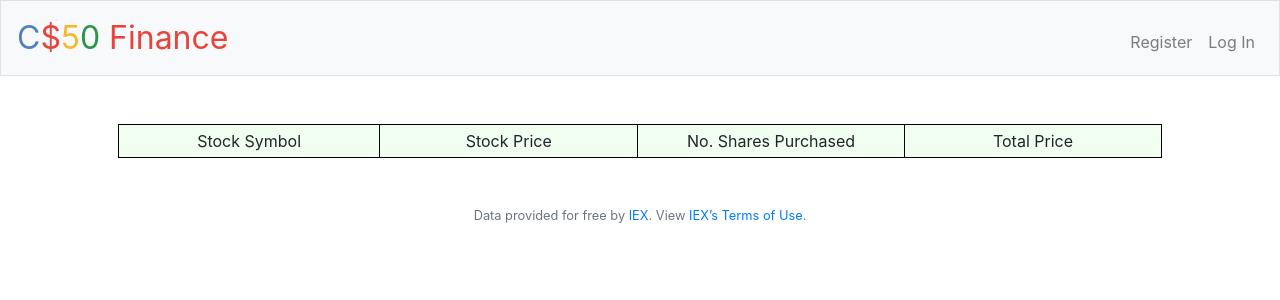
After one commit to Koldenblue/finance, a Flask app: template templates/index.html in a window 1280 px wide. The commit adds this page. Shown: the top 300 px of the page. Run offline with Flask 2, Linux system fonts and the light colour scheme; the template is opened without the code that fills it, so the values that code supplies are empty; some libraries are stand-ins or nearby versions.

Commit message:
routes partially completed.

```diff
--- /dev/null
+++ b/application.py
@@ -0,0 +1,208 @@
+import os
+
+from cs50 import SQL
+from flask import Flask, flash, jsonify, redirect, render_template, request, session
+from flask_session import Session
+from tempfile import mkdtemp
+from werkzeug.exceptions import default_exceptions, HTTPException, InternalServerError
+from werkzeug.security import check_password_hash, generate_password_hash
+
+from helpers import apology, login_required, lookup, usd
+
+# Configure application
+app = Flask(__name__)
+
+# Ensure templates are auto-reloaded
+app.config["TEMPLATES_AUTO_RELOAD"] = True
+
+# Ensure responses aren't cached
+@app.after_request
+def after_request(response):
+    response.headers["Cache-Control"] = "no-cache, no-store, must-revalidate"
+    response.headers["Expires"] = 0
+    response.headers["Pragma"] = "no-cache"
+    return response
+
+# Custom filter
+app.jinja_env.filters["usd"] = usd
+
+# Configure session to use filesystem (instead of signed cookies)
+app.config["SESSION_FILE_DIR"] = mkdtemp()
+app.config["SESSION_PERMANENT"] = False
+app.config["SESSION_TYPE"] = "filesystem"
+Session(app)
+
+# Configure CS50 Library to use SQLite database
+db = SQL("sqlite:///finance.db")
+
+# Make sure API key is set
+if not os.environ.get("API_KEY"):
+    raise RuntimeError("API_KEY not set")
+
+
+@app.route("/")
+#decorator defined in helpers.py
+@login_required
+def index():
+    """Show portfolio of stocks"""
+    # need to lookup each stock user owns
+    rows = db.execute('SELECT symbol, stock_price, shares_purchased, total_price FROM purchases WHERE username = :username', username=session['username'])
+    return render_template('history.html', rows=rows)
+
+
+
+@app.route("/buy", methods=["GET", "POST"])
+@login_required
+def buy():
+    """Buy shares of stock"""
+    if request.method == "GET":
+        return render_template("/buy.html")
+    # for post, get form info.
+    else:
+        symbol = request.form.get('symbol')
+        shares = request.form.get('shares')
+
+        # First make sure shares are a positive integer
+        try:
+            shares = int(shares)
+        except(ValueError):
+            return apology("Only positive integer share numbers accepted.", 403)
+        if not isinstance(int(shares), int) or int(shares) <= 0:
+            return apology("Only positive integer share numbers may be entered.", 403)
+
+        # Next, find price of stock
+        quote = lookup(symbol)
+        # if api call is invalid, will return None
+        if quote == None:
+            return apology('That symbol is invalid!', 403)
+
+        price = quote['price']
+        # Next look up how much cash the user has
+        cash = db.execute("SELECT cash FROM users WHERE id = :id", id=session["user_id"])
+        total_price = price * shares
+        cash = cash[0]['cash']
+        if cash < total_price:
+            return apology(f'The total price is {usd(total_price)}. You only have {usd(cash)}!')
+        # if user can afford stock, add to purchases table
+        db.execute('INSERT INTO purchases (username, symbol, stock_price, shares_purchased, total_price) values (:username, :symbol, :stock_price, :shares_purchased, :total_price);',
+                    username=session['username'], symbol=symbol.upper(), stock_price=usd(price), shares_purchased=shares, total_price=usd(total_price))
+        # finally, redirect to index
+        return redirect('/')
+
+@app.route("/history")
+@login_required
+def history():
+    """Show history of transactions"""
+    rows = db.execute('SELECT symbol, stock_price, shares_purchased, total_price FROM purchases WHERE username = :username', username=session['username'])
+    return render_template('history.html', rows=rows)
+
+
+@app.route("/login", methods=["GET", "POST"])
+def login():
+    """Log user in"""
+
+    # Forget any user_id
+    session.clear()
+
+    # User reached route via POST (as by submitting a form via POST)
+    if request.method == "POST":
+
+        # Ensure username was submitted
+        if not request.form.get("username"):
+            return apology("must provide username", 403)
+
+        # Ensure password was submitted
+        elif not request.form.get("password"):
+            return apology("must provide password", 403)
+
+        # Query database for username
+        rows = db.execute("SELECT * FROM users WHERE username = :username",
+                          username=request.form.get("username"))
+
+        # Ensure username exists and password is correct
+        if len(rows) != 1 or not check_password_hash(rows[0]["hash"], request.form.get("password")):
+            return apology("invalid username and/or password", 403)
+
+        # Remember which user has logged in
+        session["user_id"] = rows[0]["id"]
+        session['username'] = rows[0]['username']
+
+        # Redirect user to home page
+        return redirect("/")
+
+    # User reached route via GET (as by clicking a link or via redirect)
+    else:
+        return render_template("login.html")
+
+
+@app.route("/logout")
+def logout():
+    """Log user out"""
+
+    # Forget any user_id
+    session.clear()
+
+    # Redirect user to login form
+    return redirect("/")
+
+
+@app.route("/quote", methods=["GET", "POST"])
+@login_required
+def quote():
+    """Get stock quote."""
+    if request.method == "GET":
+        return render_template('/quote.html')
+    else:
+        symbol = request.form.get('symbol')
+        # use lookup and usd functions from helpers.py
+        quote = lookup(symbol)
+        # if api call is invalid, will return None
+        if quote == None:
+            return apology('That symbol is invalid!', 403)
+        # print('the quote is', quote)
+        quote['price'] = usd(quote['price'])
+        return render_template("quoted.html", quote=quote)
+
+@app.route("/register", methods=["GET", "POST"])
+def register():
+    """Register user"""
+    if request.method == 'GET':
+        return render_template("register.html")
+    else:
+        # Ensure username was submitted
+        if not request.form.get("username"):
+            return apology("must provide username", 403)
+        # Ensure password was submitted
+        elif not request.form.get("password"):
+            return apology("must provide password", 403)
+        elif request.form.get('password-confirm') != request.form.get('password'):
+            return apology("must confirm password")
+        else:
+            username = request.form.get('username')
+            password = generate_password_hash(request.form.get('password'))
+            rows = db.execute("SELECT * FROM users")
+            #make sure username doesn't already exist
+            for row in rows:
+                if username == row['username']:
+                    return apology("that username already exists", 403)
+        # finally, if no errors, insert new user into db. then go back to login.
+        db.execute("INSERT INTO users (username, hash) VALUES (:username, :hash)", username=username, hash=password)
+        return render_template('/login.html')
+
+@app.route("/sell", methods=["GET", "POST"])
+@login_required
+def sell():
+    """Sell shares of stock"""
+    return apology("TODO")
+
+
+def errorhandler(e):
+    """Handle error"""
+    if not isinstance(e, HTTPException):
+        e = InternalServerError()
+    return apology(e.name, e.code)
+
+
+# Listen for errors
+for code in default_exceptions:
+    app.errorhandler(code)(errorhandler)
--- /dev/null
+++ b/requirements.txt
@@ -0,0 +1,4 @@
+cs50
+Flask
+Flask-Session
+requests
--- /dev/null
+++ b/static/styles.css
@@ -0,0 +1,59 @@
+nav .navbar-brand
+{
+    /* size for brand */
+    font-size: xx-large;
+}
+
+/* colors for brand */
+nav .navbar-brand .blue
+{
+    color: #537fbe;
+}
+nav .navbar-brand .red
+{
+    color: #ea433b;
+}
+nav .navbar-brand .yellow
+{
+    color: #f5b82e;
+}
+nav .navbar-brand .green
+{
+    color: #2e944b;
+}
+
+main .form-control
+{
+    /* center form controls */
+    display: inline-block;
+
+    /* override Bootstrap's 100% width for form controls */
+    width: auto;
+}
+
+main
+{
+    /* scroll horizontally as needed */
+    overflow-x: auto;
+
+    /* center contents */
+    text-align: center;
+}
+
+main img
+{
+    /* constrain images on small screens */
+    max-width: 100%;
+}
+
+td {
+    border-width: 1px;
+    border-color: black;
+    border-style: solid;
+    width: 20em;
+    padding: 0.25em;
+}
+
+.table-title {
+    background-color: honeydew;
+}
--- /dev/null
+++ b/templates/index.html
@@ -0,0 +1,29 @@
+{% extends "layout.html" %}
+
+{% block title %}
+    Portfolio Home
+{% endblock %}
+
+{% block main %}
+    {% if rows == [] %}
+        <div>No purchase history yet. $10,000.00 available starting cash.</div>
+    {% else %}
+        <table>
+        <tr>
+            <td class='table-title'>Stock Symbol</td>
+            <td class='table-title'>Stock Price</td>
+            <td class='table-title'>No. Shares Purchased</td>
+            <td class='table-title'>Total Price</td>
+        </tr>
+        {% for row in rows %}
+        <tr>
+            <td>{{ row.symbol }}</td>
+            <td>{{ row.stock_price }}</td>
+            <td>{{ row.shares_purchased }}</td>
+            <td>{{ row.total_price }}</td>
+        </tr>
+        {% endfor %}
+
+        </table>
+    {% endif %}
+{% endblock %}
--- a/templates/layout.html
+++ b/templates/layout.html
@@ -1,14 +1,72 @@
 <!DOCTYPE html>
+
 <html lang="en">
-<head>
-  <meta charset="UTF-8">
-  <meta name="viewport" content="width=device-width, initial-scale=1.0">
-  <title>Finance</title>
-</head>
-<body>
 
-{% block body %}
-{% endblock %}
+    <head>
 
-</body>
+        <!-- Required meta tags -->
+        <meta charset="utf-8">
+        <meta name="viewport" content="width=device-width, initial-scale=1, shrink-to-fit=no">
+
+        <!-- documentation at http://getbootstrap.com/docs/4.1/, alternative themes at https://bootswatch.com/ -->
+        <link href="https://maxcdn.bootstrapcdn.com/bootstrap/4.1.3/css/bootstrap.min.css" rel="stylesheet">
+
+        <!-- https://favicon.io/emoji-favicons/money-mouth-face/ -->
+        <link href="/static/favicon.ico" rel="icon">
+
+        <link href="/static/styles.css" rel="stylesheet">
+
+        <script src="https://code.jquery.com/jquery-3.3.1.min.js"></script>
+        <script src="https://cdnjs.cloudflare.com/ajax/libs/popper.js/1.14.3/umd/popper.min.js"></script>
+        <script src="https://maxcdn.bootstrapcdn.com/bootstrap/4.1.3/js/bootstrap.min.js"></script>
+
+        <title>C$50 Finance: {% block title %}{% endblock %}</title>
+
+    </head>
+
+    <body>
+
+        <nav class="navbar navbar-expand-md navbar-light bg-light border">
+            <a class="navbar-brand" href="/"><span class="blue">C</span><span class="red">$</span><span class="yellow">5</span><span class="green">0</span> <span class="red">Finance</span></a>
+            <button aria-controls="navbar" aria-expanded="false" aria-label="Toggle navigation" class="navbar-toggler" data-target="#navbar" data-toggle="collapse" type="button">
+                <span class="navbar-toggler-icon"></span>
+            </button>
+            <div class="collapse navbar-collapse" id="navbar">
+                {% if session.user_id %}
+                    <ul class="navbar-nav mr-auto mt-2">
+                        <li class="nav-item"><a class="nav-link" href="/quote">Quote</a></li>
+                        <li class="nav-item"><a class="nav-link" href="/buy">Buy</a></li>
+                        <li class="nav-item"><a class="nav-link" href="/sell">Sell</a></li>
+                        <li class="nav-item"><a class="nav-link" href="/history">History</a></li>
+                    </ul>
+                    <ul class="navbar-nav ml-auto mt-2">
+                        <li class="nav-item"><a class="nav-link" href="/logout">Log Out</a></li>
+                    </ul>
+                {% else %}
+                    <ul class="navbar-nav ml-auto mt-2">
+                        <li class="nav-item"><a class="nav-link" href="/register">Register</a></li>
+                        <li class="nav-item"><a class="nav-link" href="/login">Log In</a></li>
+                    </ul>
+                {% endif %}
+            </div>
+        </nav>
+
+        {% if get_flashed_messages() %}
+            <header>
+                <div class="alert alert-primary border text-center" role="alert">
+                    {{ get_flashed_messages() | join(" ") }}
+                </div>
+            </header>
+        {% endif %}
+
+        <main class="container p-5">
+            {% block main %}{% endblock %}
+        </main>
+
+        <footer class="small text-center text-muted">
+            Data provided for free by <a href="https://iextrading.com/developer">IEX</a>. View <a href="https://iextrading.com/api-exhibit-a/">IEX’s Terms of Use</a>.
+        </footer>
+
+    </body>
+
 </html>
```
Also changed, not shown: helpers.py (added, +65 -0 lines), templates/apology.html (added, +9 -0 lines), templates/buy.html (added, +19 -0 lines), templates/history.html (added, +29 -0 lines), templates/login.html (added, +17 -0 lines), templates/quote.html (added, +14 -0 lines), templates/quoted.html (added, +12 -0 lines), templates/register.html (added, +20 -0 lines), finance.db, static/favicon.ico (added).
